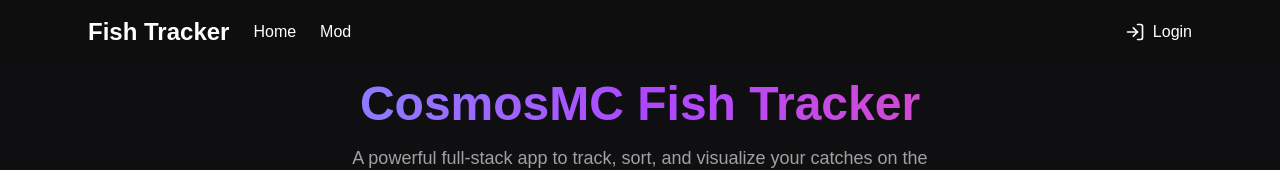
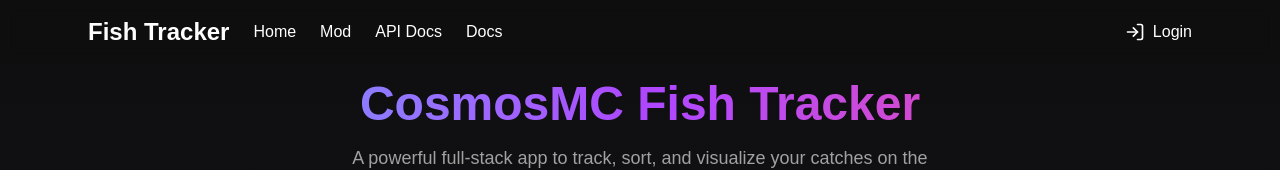
Before and after one commit to PetarMc1/fish-tracker, a Next.js app in the folder frontend/: page / in a window 1280 px wide. Shown: the top 170 px of the page. Built offline with nearby package versions, Linux system fonts and the light colour scheme.

Commit message:
feat(frontend): add links to API and project documentation in NavBar

```diff
--- a/frontend/src/components/NavBar.tsx
+++ b/frontend/src/components/NavBar.tsx
@@ -99,6 +99,26 @@
           >
             Mod
           </button>
+
+          <a
+            href="https://api.tracker.petarmc.com/docs"
+            target="_blank"
+            rel="noopener noreferrer"
+            className="text-white hover:text-blue-400 transition-colors duration-300"
+            aria-label="API documentation"
+          >
+            API Docs
+          </a>
+
+          <a
+            href="https://docs.petarmc.com/fish-tracker"
+            target="_blank"
+            rel="noopener noreferrer"
+            className="text-white hover:text-blue-400 transition-colors duration-300"
+            aria-label="Project documentation"
+          >
+            Docs
+          </a>
         </div>
 
         <div className="flex items-center gap-6">
```
